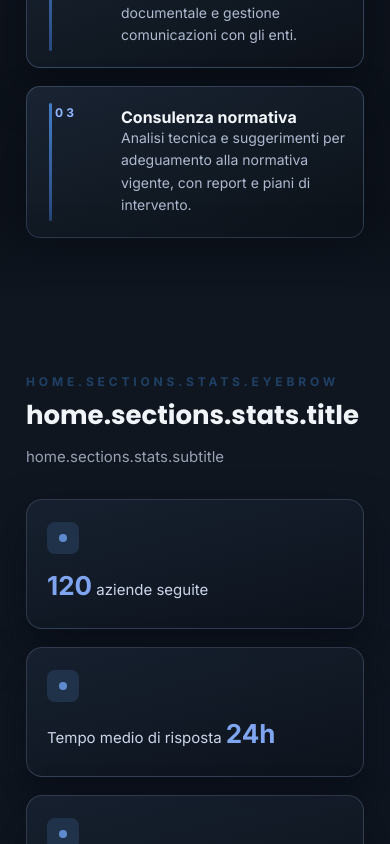
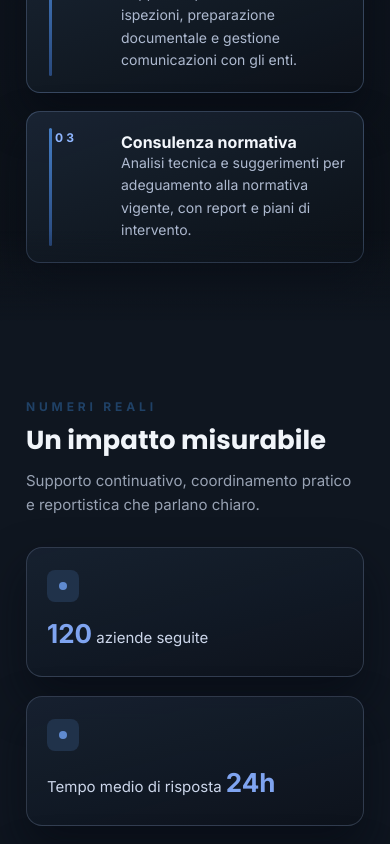
Before and after one commit to lupo-nasone/cerberus, a Next.js app in the folder cerberus/: page / in a window 390 px wide. Shown: the part 4305-5149 px from the top of the page. Built offline with nearby package versions, Linux system fonts and the light colour scheme.

Commit message:
default push

```diff
--- a/cerberus/app/globals.css
+++ b/cerberus/app/globals.css
@@ -1367,6 +1367,145 @@ main {
   color: var(--fg);
 }
 
+/* Blog Filters Row */
+.blog-filters-row {
+  display: flex;
+  gap: 16px;
+  align-items: stretch;
+  margin-bottom: 28px;
+}
+
+.blog-filters-row .blog-search-container {
+  flex: 1;
+  margin-bottom: 0;
+}
+
+/* Tags Dropdown */
+.tags-dropdown-container {
+  position: relative;
+  min-width: 200px;
+}
+
+.tags-dropdown-button {
+  width: 100%;
+  height: 100%;
+  padding: 14px 16px;
+  border-radius: 14px;
+  border: 1px solid rgba(94, 109, 133, 0.35);
+  background: #151f2c;
+  color: var(--fg);
+  font-size: 14px;
+  font-weight: 500;
+  cursor: pointer;
+  display: flex;
+  align-items: center;
+  gap: 10px;
+  transition: border-color 0.2s ease, box-shadow 0.2s ease, background 0.2s ease;
+}
+
+.tags-dropdown-button:hover {
+  border-color: rgba(95, 138, 208, 0.4);
+  background: #1a2840;
+}
+
+.tags-dropdown-button.active {
+  border-color: var(--accent);
+  background: rgba(75, 138, 217, 0.1);
+}
+
+.tags-dropdown-icon {
+  font-size: 16px;
+}
+
+.tags-dropdown-arrow {
+  margin-left: auto;
+  font-size: 10px;
+  color: var(--muted);
+  transition: transform 0.2s ease;
+}
+
+.tags-dropdown-arrow.open {
+  transform: rotate(180deg);
+}
+
+.tags-dropdown-menu {
+  position: absolute;
+  top: calc(100% + 8px);
+  left: 0;
+  right: 0;
+  background: #151f2c;
+  border: 1px solid rgba(94, 109, 133, 0.35);
+  border-radius: 14px;
+  box-shadow: 0 20px 40px rgba(6, 10, 18, 0.6);
+  z-index: 100;
+  max-height: 300px;
+  overflow-y: auto;
+  animation: dropdownFadeIn 0.2s ease;
+}
+
+@keyframes dropdownFadeIn {
+  from {
+    opacity: 0;
+    transform: translateY(-8px);
+  }
+  to {
+    opacity: 1;
+    transform: translateY(0);
+  }
+}
+
+.tags-dropdown-item {
+  width: 100%;
+  padding: 12px 16px;
+  background: transparent;
+  border: none;
+  color: var(--fg);
+  font-size: 14px;
+  text-align: left;
+  cursor: pointer;
+  transition: background 0.15s ease;
+}
+
+.tags-dropdown-item:first-child {
+  border-radius: 14px 14px 0 0;
+}
+
+.tags-dropdown-item:last-child {
+  border-radius: 0 0 14px 14px;
+}
+
+.tags-dropdown-item:hover {
+  background: rgba(75, 138, 217, 0.1);
+}
+
+.tags-dropdown-item.active {
+  background: rgba(75, 138, 217, 0.15);
+  color: var(--accent);
+  font-weight: 600;
+}
+
+.tags-dropdown-empty {
+  color: var(--muted);
+  font-style: italic;
+  cursor: default;
+}
+
+.tags-dropdown-empty:hover {
+  background: transparent;
+}
+
+/* Mobile responsiveness for filters */
+@media (max-width: 640px) {
+  .blog-filters-row {
+    flex-direction: column;
+    gap: 12px;
+  }
+
+  .tags-dropdown-container {
+    min-width: 100%;
+  }
+}
+
 /* Keywords Cloud */
 .keywords-cloud {
   margin-bottom: 32px;
--- a/cerberus/app/page.tsx
+++ b/cerberus/app/page.tsx
@@ -364,7 +364,7 @@ export default function Home() {
             <div className="highlights-grid">
               <div>
                 <Reveal variant="fade-up">
-                  <p className="section-eyebrow">{t("home.sections.overview.eyebrow")}</p>
+                  <p className="section-eyebrow">{t("sections.overview.eyebrow")}</p>
                   <h2 className="section-title">{t("home.introTitle")}</h2>
                   <p className="section-subtitle">{t("home.introText")}</p>
                 </Reveal>
@@ -388,7 +388,7 @@ export default function Home() {
 
               <Reveal className="highlight-card" variant="fade-up" delay={160}>
                 <div className="highlight-card-body">
-                  <p className="highlight-card-eyebrow">{t("home.sections.cta.eyebrow")}</p>
+                  <p className="highlight-card-eyebrow">{t("sections.cta.eyebrow")}</p>
                   <h3>{t("ctaBanner.title")}</h3>
                   <p>{t("ctaBanner.desc")}</p>
                   <Link href="/contatti" className="btn btn-primary highlight-card-action">
@@ -403,13 +403,13 @@ export default function Home() {
         <section className="home-stats fade-section">
           <div className="container">
             <Reveal as="p" className="section-eyebrow" variant="fade-up">
-              {t("home.sections.stats.eyebrow")}
+              {t("sections.stats.eyebrow")}
             </Reveal>
             <Reveal as="h2" className="section-title" variant="fade-up" delay={80}>
-              {t("home.sections.stats.title")}
+              {t("sections.stats.title")}
             </Reveal>
             <Reveal as="p" className="section-subtitle" variant="fade-up" delay={120}>
-              {t("home.sections.stats.subtitle")}
+              {t("sections.stats.subtitle")}
             </Reveal>
 
             <div className="stats-grid">
@@ -428,13 +428,13 @@ export default function Home() {
         <section className="home-services fade-section">
           <div className="container">
             <Reveal as="p" className="section-eyebrow" variant="fade-up">
-              {t("home.sections.services.eyebrow")}
+              {t("sections.services.eyebrow")}
             </Reveal>
             <Reveal as="h2" className="section-title" variant="fade-up" delay={80}>
               {t("services.title")}
             </Reveal>
             <Reveal as="p" className="section-subtitle" variant="fade-up" delay={120}>
-              {t("home.sections.services.subtitle")}
+              {t("sections.services.subtitle")}
             </Reveal>
 
             <div className="services-grid">
@@ -496,13 +496,13 @@ export default function Home() {
         <section className="home-clients fade-section">
           <div className="container">
             <Reveal as="p" className="section-eyebrow" variant="fade-up">
-              {t("home.sections.clients.eyebrow")}
+              {t("sections.clients.eyebrow")}
             </Reveal>
             <Reveal as="h2" className="section-title" variant="fade-up" delay={80}>
               {t("home.clientsTitle")}
             </Reveal>
             <Reveal as="p" className="section-subtitle" variant="fade-up" delay={120}>
-              {t("home.sections.clients.subtitle")}
+              {t("sections.clients.subtitle")}
             </Reveal>
 
             <div className="clients-marquee">
```
Also changed, not shown: cerberus/app/components/BlogSearch.tsx (+46 -10 lines).
